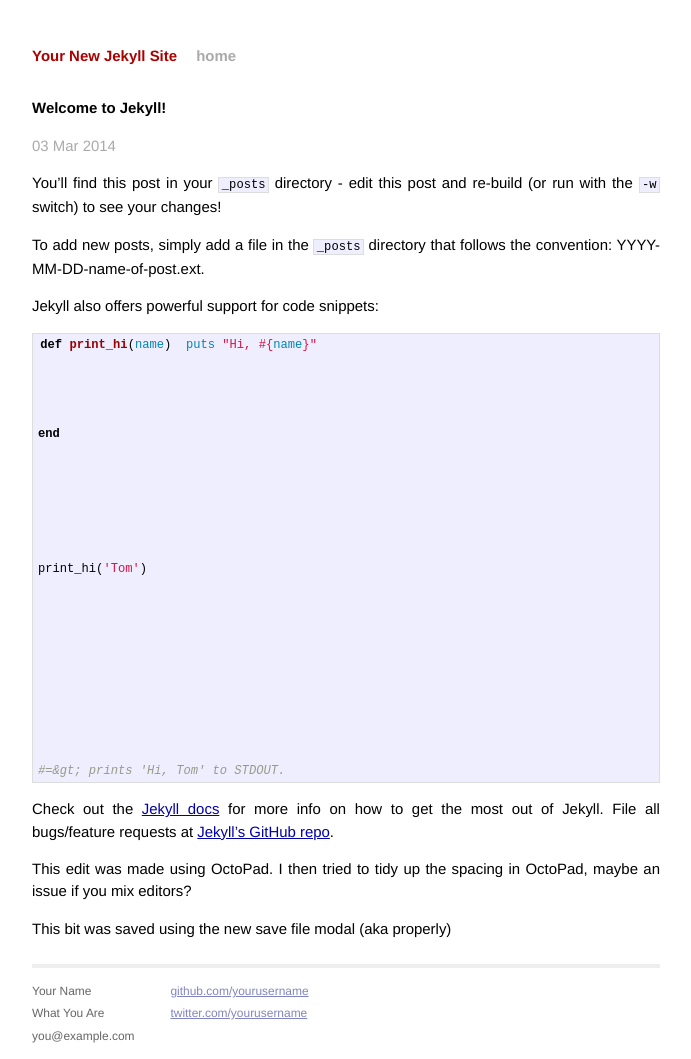
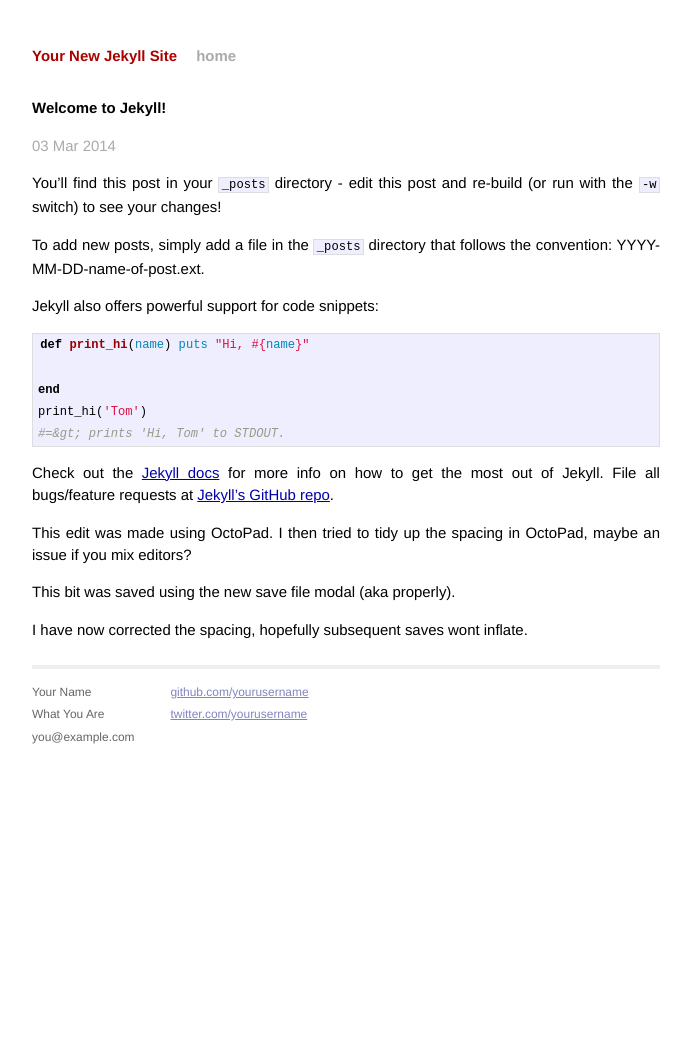
Before and after one commit to Arcath/OctoPad, a Jekyll site: the page built from _posts/2014-03-03-welcome-to-jekyll.markdown, in a window 1280 px wide. Shown: the whole page, without its empty margins (294-985 px from the left). Built offline with Jekyll 4.4.1, drawn with Linux system fonts in a browser that asks for light colours; Markdown is read by kramdown in place of the engine named in the settings; after the commit the page ends 945 px from its top, so only the background shows below that.

Commit message:
Updated using OctoPad

```diff
--- a/_posts/2014-03-03-welcome-to-jekyll.markdown
+++ b/_posts/2014-03-03-welcome-to-jekyll.markdown
@@ -10,84 +10,36 @@ categories: jekyll update
 
 ---
 
-
-
-
-
 You'll find this post in your `_posts` directory - edit this post and re-build (or run with the `-w` switch) to see your changes!
-
-
-
-
-
-
 
 
 To add new posts, simply add a file in the `_posts` directory that follows the convention: YYYY-MM-DD-name-of-post.ext.
 
 
-
-
-
 Jekyll also offers powerful support for code snippets:
-
-
-
 
 
 {% highlight ruby %}
 
-def print_hi(name)  puts "Hi, #{name}"
+def print_hi(name) puts "Hi, #{name}"
+
+end
+print_hi('Tom')
+#=&gt; prints 'Hi, Tom' to STDOUT.
+{% endhighlight %}
+
+Check out the [Jekyll docs][jekyll] for more info on how to get the most out of Jekyll. File all bugs/feature requests at [Jekyll's GitHub repo][jekyll-gh].
+
+This edit was made using OctoPad. I then tried to tidy up the spacing in OctoPad, maybe an issue if you mix editors?
 
 
 
-end
+This bit was saved using the new save file modal (aka properly).
 
 
-
-
-
-print_hi('Tom')
-
-
-
-
-
-
-
-
-#=&gt; prints 'Hi, Tom' to STDOUT.
-
-{% endhighlight %}
-
-
-
-
-
-Check out the [Jekyll docs][jekyll] for more info on how to get the most out of Jekyll. File all bugs/feature requests at [Jekyll's GitHub repo][jekyll-gh].
-
-
-
-
-
-
-
-
-This edit was made using OctoPad. I then tried to tidy up the spacing in OctoPad, maybe an issue if you mix editors?
-
-This bit was saved using the new save file modal (aka properly)
-
-
-
+I have now corrected the spacing, hopefully subsequent saves wont inflate.
 
 
 [jekyll-gh]: https://github.com/mojombo/jekyll
 
-
-
-
-
-
-
-
 [jekyll]:    http://jekyllrb.com
```
